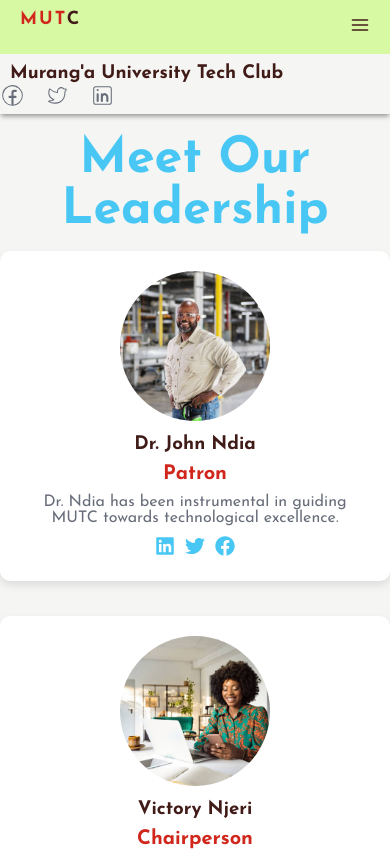
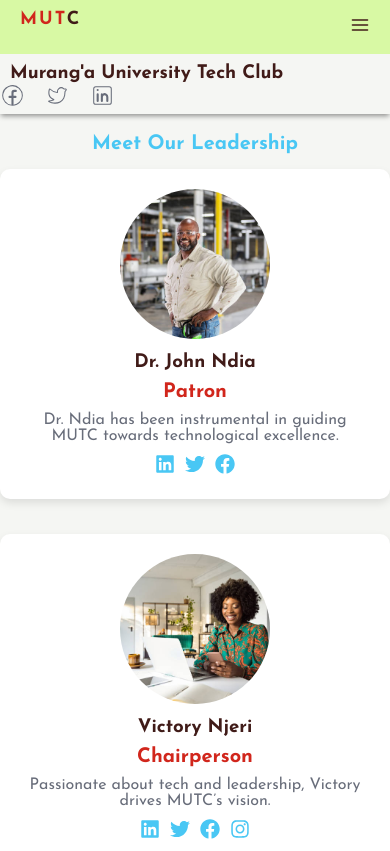
Before and after one commit to FrancisMurayaDev/murang-a-university-tech-club, a React (Vite) app: page /leadership in a window 390 px wide. Shown: the top 851 px of the page. Built offline with nearby package versions, Linux system fonts and the light colour scheme.

Commit message:
make leadership section responsive

```diff
--- a/src/Pages/Leadership/Leadership.css
+++ b/src/Pages/Leadership/Leadership.css
@@ -28,6 +28,12 @@
   text-align: center;
 }
 
+@media screen and (max-width: 25.44em) {
+  .leadership-title {
+    font-size: 2rem;
+  }
+}
+
 .leader-grid {
   /* border: 4px solid yellow; */
   display: flex;
```
